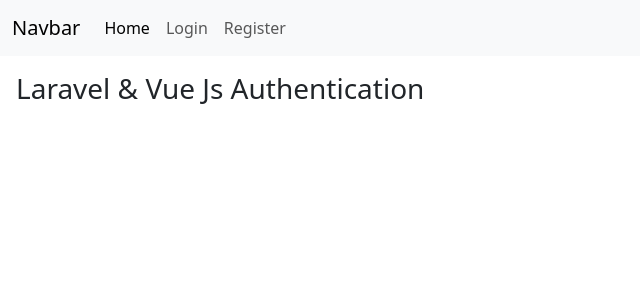
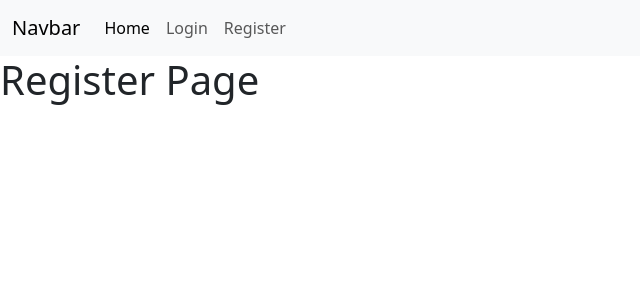
Before and after one commit to SohanFullDev/Authentication-Using-Laravel-and-Vue-3, a Vue app in the folder frontend-vue/: page /register in a window 1280 px wide. Shown: the top 300 px of the page, without its empty margins (0-640 px from the left). Built offline with nearby package versions, Linux system fonts and the light colour scheme.

Commit message:
2.6_pages & routes_f

```diff
--- a/frontend-vue/src/App.vue
+++ b/frontend-vue/src/App.vue
@@ -5,13 +5,7 @@
 
 <template>
     <Nav/>
-  <div class="m-3">
-
-    <h3>Laravel & Vue Js Authentication</h3>
-
-  </div>
-
-
+<RouterView></RouterView>
 </template>
 
 <style scoped>
--- a/frontend-vue/src/components/Nav.vue
+++ b/frontend-vue/src/components/Nav.vue
@@ -8,14 +8,14 @@
           <div class="collapse navbar-collapse" id="navbarSupportedContent">
             <ul class="navbar-nav me-auto mb-2 mb-lg-0">
               <li class="nav-item">
-                <a class="nav-link active" aria-current="page" href="#">Home</a>
+                <router-link class="nav-link active" aria-current="page" to="/">Home</router-link>
               </li>
               <li class="nav-item">
-                <a class="nav-link" href="#">Login</a>
+                <router-link class="nav-link" to="Login">Login</router-link>
               </li>
 
               <li class="nav-item">
-                <a class="nav-link" href="#" tabindex="-1" aria-disabled="true">Register</a>
+                <router-link class="nav-link" to="Register" tabindex="-1" aria-disabled="true">Register</router-link>
               </li>
             </ul>
 
--- /dev/null
+++ b/frontend-vue/src/pages/Home.vue
@@ -0,0 +1,5 @@
+<template>
+    <h1>Home Page</h1>
+</template>
+<script setup>
+</script>
--- /dev/null
+++ b/frontend-vue/src/pages/Login.vue
@@ -0,0 +1,5 @@
+<template>
+    <h1>Login Page</h1>
+</template>
+<script setup>
+</script>
--- /dev/null
+++ b/frontend-vue/src/pages/Register.vue
@@ -0,0 +1,5 @@
+<template>
+    <h1>Register Page</h1>
+</template>
+<script setup>
+</script>
--- /dev/null
+++ b/frontend-vue/src/router/index.js
@@ -0,0 +1,29 @@
+import { createRouter, createWebHistory} from "vue-router";
+
+import Home from '../pages/Home.vue';
+
+const routes = [
+    {
+        path: '/',
+        name: 'Home',
+        component: Home
+    },
+    {
+        path: '/login',
+        name: 'Login',
+        component: () => import("../pages/Login.vue")
+
+    },
+    {
+        path: '/register',
+        name: 'Register',
+        component: () => import('../pages/Register.vue')
+    }
+];
+
+const router = createRouter({
+    history: createWebHistory(),
+    routes
+});
+
+export default router;
```
Also changed, not shown: frontend-vue/src/main.js (+6 -1 lines).
